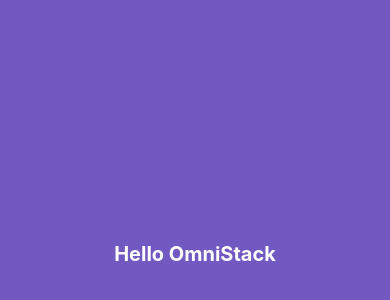
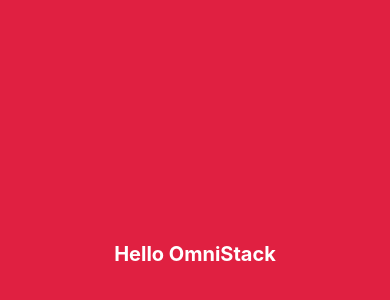
Before and after one commit to giovannipds/omnistack11, a React Native app in the folder mobile/: screen / in a window 390 px wide. Shown: the part 168-468 px from the top of the page. Built offline with nearby package versions, Linux system fonts and the light colour scheme.

Commit message:
Update splash screen color

```diff
--- a/mobile/App.js
+++ b/mobile/App.js
@@ -12,7 +12,7 @@ export default function App() {
 const styles = StyleSheet.create({
   container: {
     flex: 1,
-    backgroundColor: '#7159c1',
+    backgroundColor: '#e02041',
     alignItems: 'center',
     justifyContent: 'center',
   },
--- a/mobile/app.json
+++ b/mobile/app.json
@@ -15,7 +15,7 @@
     "splash": {
       "image": "./assets/splash.png",
       "resizeMode": "contain",
-      "backgroundColor": "#ffffff"
+      "backgroundColor": "#e02041"
     },
     "updates": {
       "fallbackToCacheTimeout": 0
```
